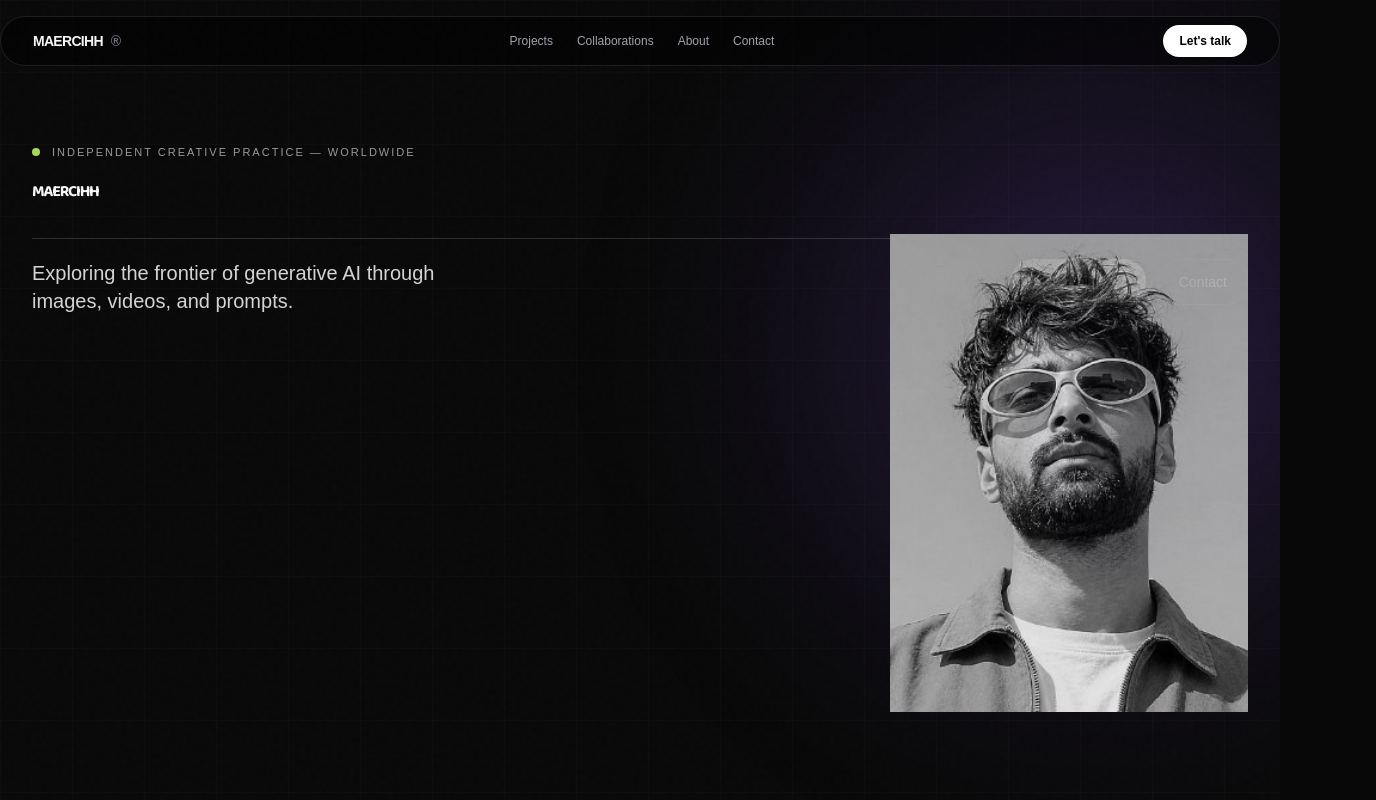
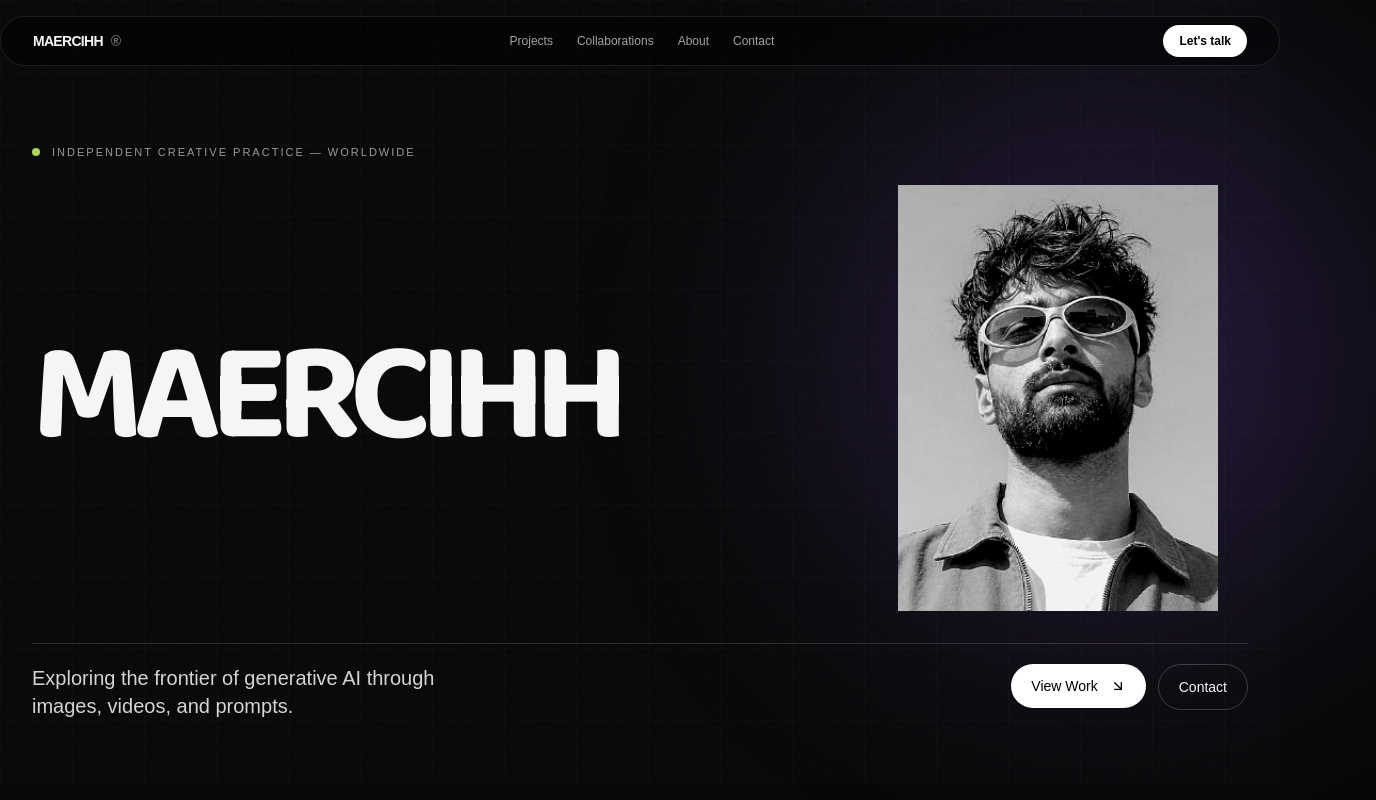
Before and after one commit to maercihh/maercihh, a Next.js app: page / in a window 1280 px wide. Shown: the top 800 px of the page, 1376 px wide, since content can reach past the window. Built offline with nearby package versions, Linux system fonts and the light colour scheme.

Commit message:
Revert hero layout change

```diff
--- a/app/page.tsx
+++ b/app/page.tsx
@@ -20,7 +20,7 @@ export default function Home() {
     <main id="top">
       <SiteHeader />
 
-      <section className="relative overflow-hidden px-5 pb-12 pt-36 sm:px-8 md:pb-16">
+      <section className="relative overflow-visible px-5 pb-12 pt-36 sm:px-8 md:pb-16">
         <div className="grid-lines absolute inset-0 opacity-40" />
         <div className="noise absolute inset-0 opacity-30" />
         <div className="absolute -right-24 top-20 h-[34rem] w-[34rem] rounded-full bg-violet-500/20 blur-[130px]" />
@@ -32,36 +32,31 @@ export default function Home() {
               Independent Creative Practice — Worldwide
             </motion.p>
 
-            <div className="relative min-h-[68vh] sm:min-h-[72vh] md:min-h-[78vh]">
+            <div className="hero-grid grid grid-cols-[1fr_auto] items-center gap-6">
               <motion.h1
                 variants={reveal}
-                className="display relative z-20 max-w-[10ch] font-semibold leading-[0.86]"
+                className="display heading flex-1 min-w-0 font-semibold leading-[0.86]"
                 style={{ fontFamily: "var(--font-dom-casual), serif" }}
               >
                 MAERCIHH
               </motion.h1>
 
-              <motion.div
-                variants={reveal}
-                className="pointer-events-none absolute right-0 top-[8%] z-10 w-[42vw] max-w-[520px] min-w-[170px] sm:w-[34vw] md:w-[30vw] lg:w-[28vw]"
-                aria-hidden
-              >
-                <div className="relative aspect-[3/4] overflow-hidden">
-                  <div className="absolute inset-0 bg-gradient-to-l from-transparent via-black/5 to-black/95" />
-                  <div className="absolute inset-y-0 left-0 w-[48%] bg-gradient-to-r from-black via-black/20 to-transparent" />
-                  <div className="absolute inset-0 [mask-image:linear-gradient(to_left,transparent_0%,black_16%,black_78%,transparent_100%)] bg-black/10" />
+              <motion.div variants={reveal} className="portrait relative flex-shrink-0 ml-2 z-20 overflow-hidden" aria-hidden>
+                <div className="absolute inset-0 bg-gradient-to-l from-transparent via-black/10 to-black/95" />
+                <div className="absolute inset-y-0 left-0 w-[42%] bg-gradient-to-r from-black via-black/20 to-transparent" />
+                <div className="absolute inset-0 [mask-image:linear-gradient(to_left,transparent_0%,black_18%,black_100%)]" />
                 <Image
                   src="/portrait.jpg"
                   alt="Portrait of MAERCIHH"
-                    fill
-                    sizes="(max-width: 768px) 42vw, 30vw"
-                    className="object-cover object-center grayscale contrast-110 opacity-90"
+                  width={1200}
+                  height={1400}
+                  className="portrait-img object-cover object-center"
                   priority
                 />
+              </motion.div>
             </div>
-              </motion.div>
 
-              <motion.div variants={reveal} className="mt-10 grid gap-8 border-t border-white/15 pt-5 md:grid-cols-[1fr_1fr]">
+            <motion.div variants={reveal} className="mt-8 grid gap-8 border-t border-white/15 pt-5 md:grid-cols-[1fr_1fr]">
               <p className="max-w-md text-lg leading-7 text-zinc-300 sm:text-xl">
                 Exploring the frontier of generative AI through images, videos, and prompts.
               </p>
@@ -74,7 +69,6 @@ export default function Home() {
                 </a>
               </div>
             </motion.div>
-            </div>
           </motion.div>
         </div>
       </section>
```
Lines whose indentation alone changed are shown as unchanged.
